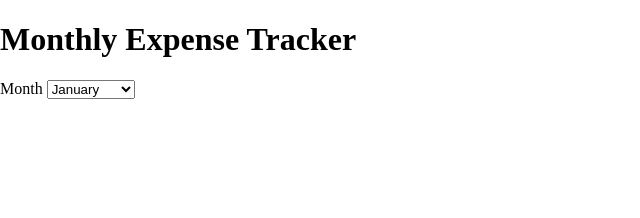
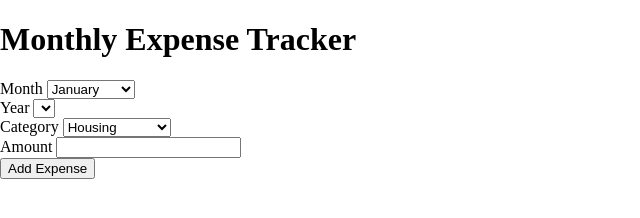
Before and after one commit to roguenomad/expense-tracker, a plain HTML site: page index.html in a window 1280 px wide. Shown: the whole page, without its empty margins (0-640 px from the left). Drawn offline with Linux system fonts and the light colour scheme.

Commit message:
add input categories

```diff
--- a/index.html
+++ b/index.html
@@ -30,7 +30,33 @@
                             <option value="Dec">December</option>
                         </select>
                     </div>
+
+                    <div class="input-group">
+                        <label for="year">Year</label>
+                        <select name="year" id="year">
+
+                        </select>
+                    </div>
+
+                    <div class="input-group">
+                        <label for="category">Category</label>
+                        <select name="category" id="category">
+                            <option value="Housing">Housing</option>
+                            <option value="Food">Food</option>
+                            <option value="Transport">Transportation</option>
+                            <option value="Bills">Bills</option>
+                            <option value="Misc">Miscellaneous</option>
+                        </select>
+                    </div>
+
+                    <div class="input-group">
+                        <label for="amount">Amount</label>
+                        <input type="number" id="amount" name="amount" required>
+                    </div>
+
                 </div>
+
+                <button type="Submit">Add Expense</button>
             </form>
         </div>
     </div>
```
